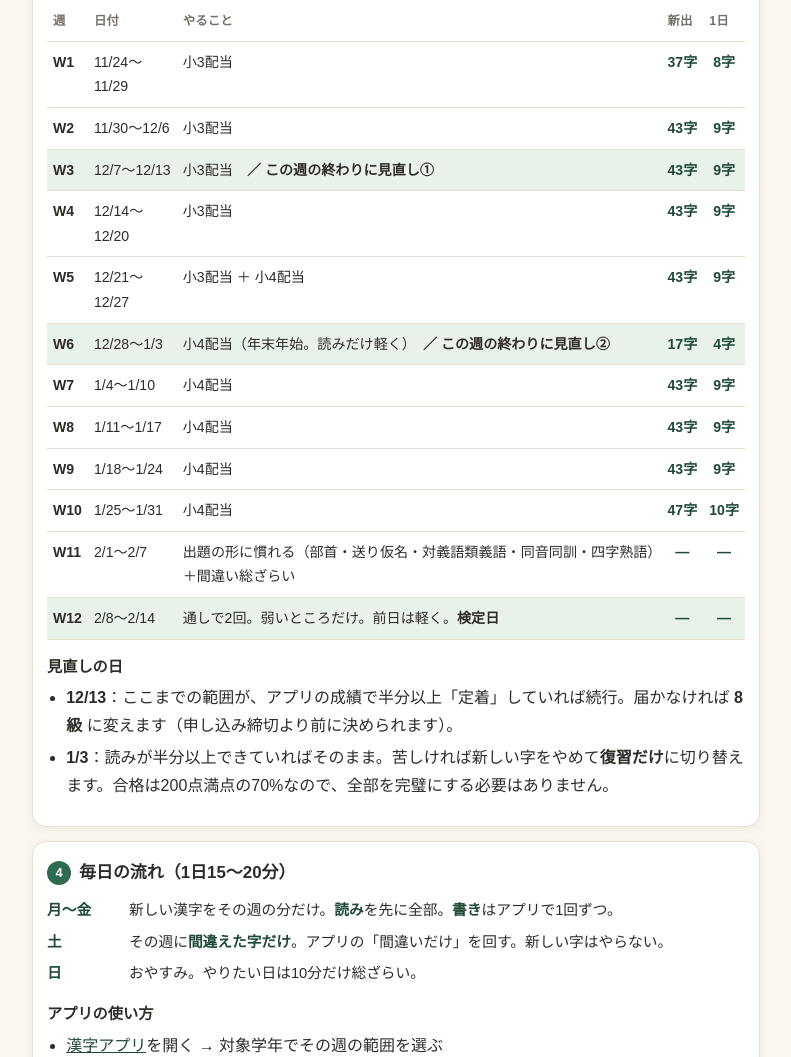
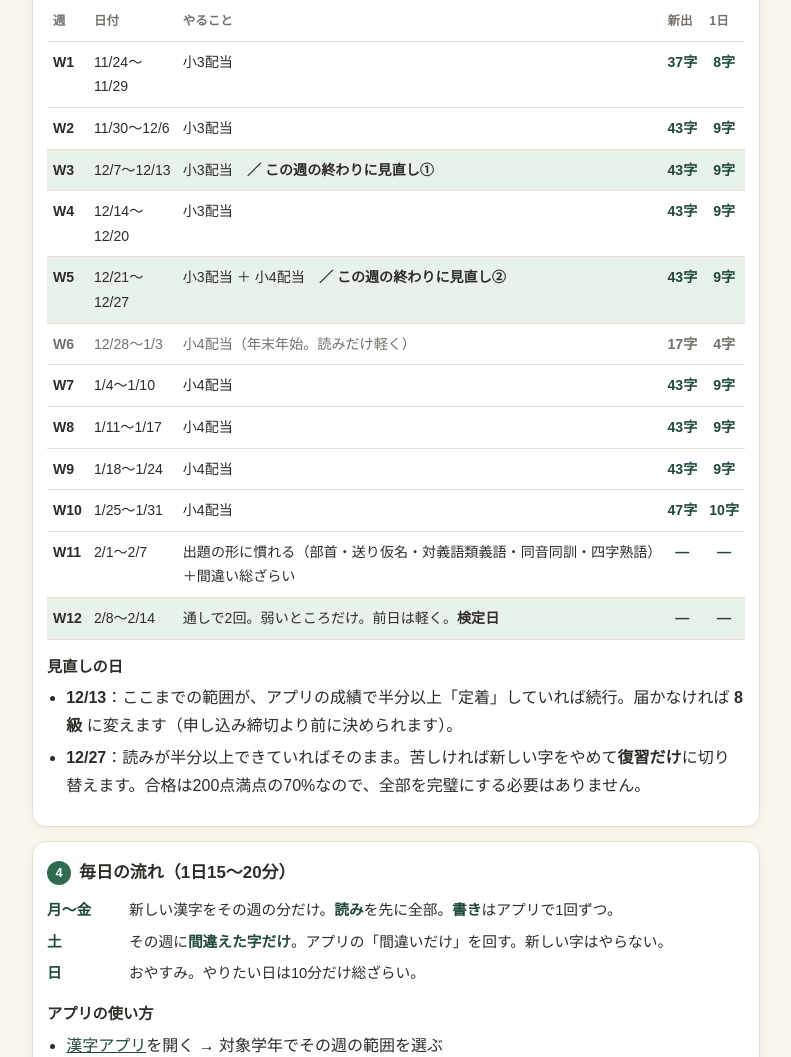
Before and after one commit to smanato/oyako-learning-atelier, a plain HTML site: page kanken/index.html in a window 1280 px wide. Shown: the part 1121-2178 px from the top of the page, without its empty margins (244-1035 px from the left). Drawn offline with Linux system fonts and the light colour scheme.

Commit message:
計画表: 見直しの日が年末年始の週に当たらないようにする
Co-Authored-By: Claude Opus 5 <noreply@anthropic.com>

```diff
--- a/kanken/index.html
+++ b/kanken/index.html
@@ -282,8 +282,19 @@
 
     // 見直しの日（新出の週のうち 1/3 と 2/3 のところ）
     var newWeeks = weeks.filter(function(w){ return w.role === 'new' && w.count > 0; });
-    var check1 = newWeeks[Math.max(0, Math.floor(newWeeks.length / 3) - 1)];
-    var check2 = newWeeks[Math.max(0, Math.floor(newWeeks.length * 2 / 3) - 1)];
+    // 年末年始の週は見直しに向かないので、ひとつ前の週にずらす
+    function pickCheck(i){
+      for (var k = i; k >= 0; k--) {
+        if (newWeeks[k] && !isHoliday(newWeeks[k].start, newWeeks[k].end)) return newWeeks[k];
+      }
+      for (var j = i + 1; j < newWeeks.length; j++) {
+        if (!isHoliday(newWeeks[j].start, newWeeks[j].end)) return newWeeks[j];
+      }
+      return newWeeks[i];
+    }
+    var check1 = pickCheck(Math.max(0, Math.floor(newWeeks.length / 3) - 1));
+    var check2 = pickCheck(Math.max(0, Math.floor(newWeeks.length * 2 / 3) - 1));
+    if (check2 === check1) check2 = pickCheck(Math.min(newWeeks.length - 1, newWeeks.indexOf(check1) + 2));
 
     // 併願できる級（1つ下の級。紙は時間帯が違うので続けて受けられる）
     var idx = LEVELS.indexOf(target);
```
